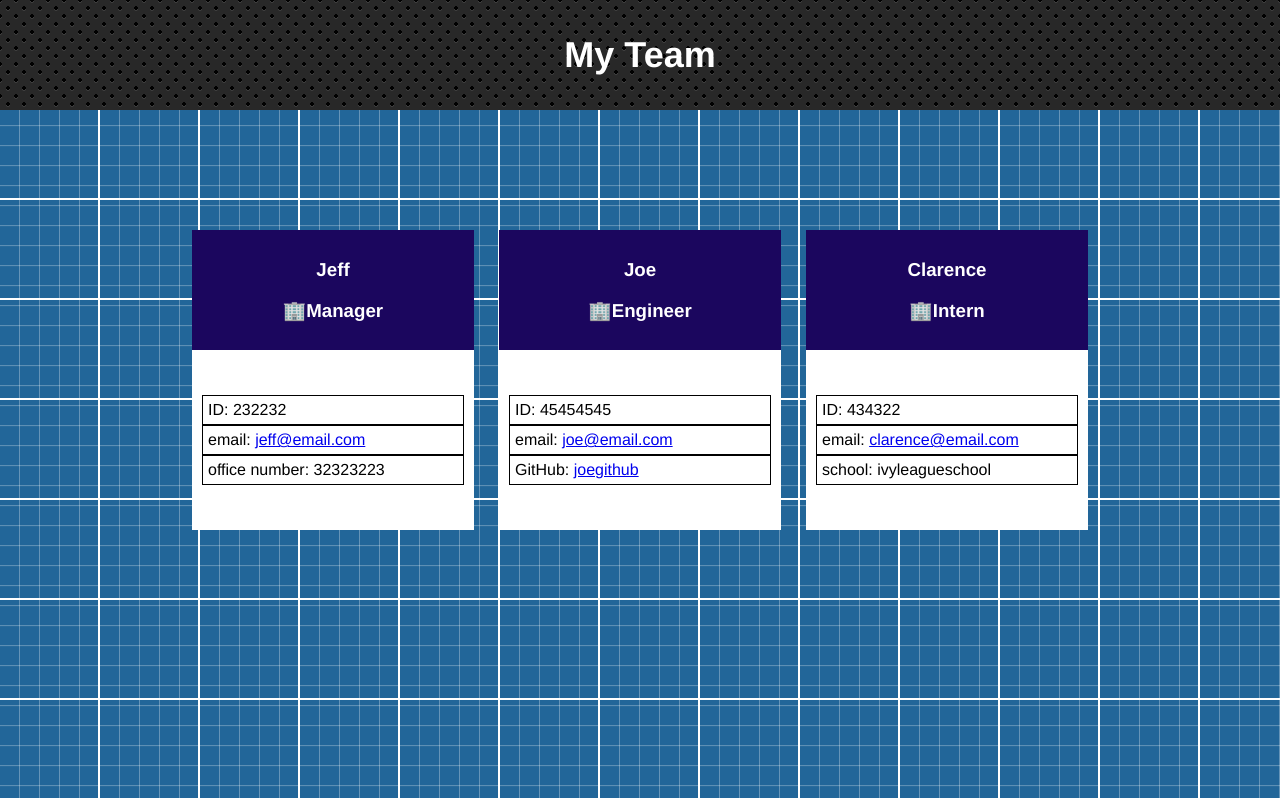
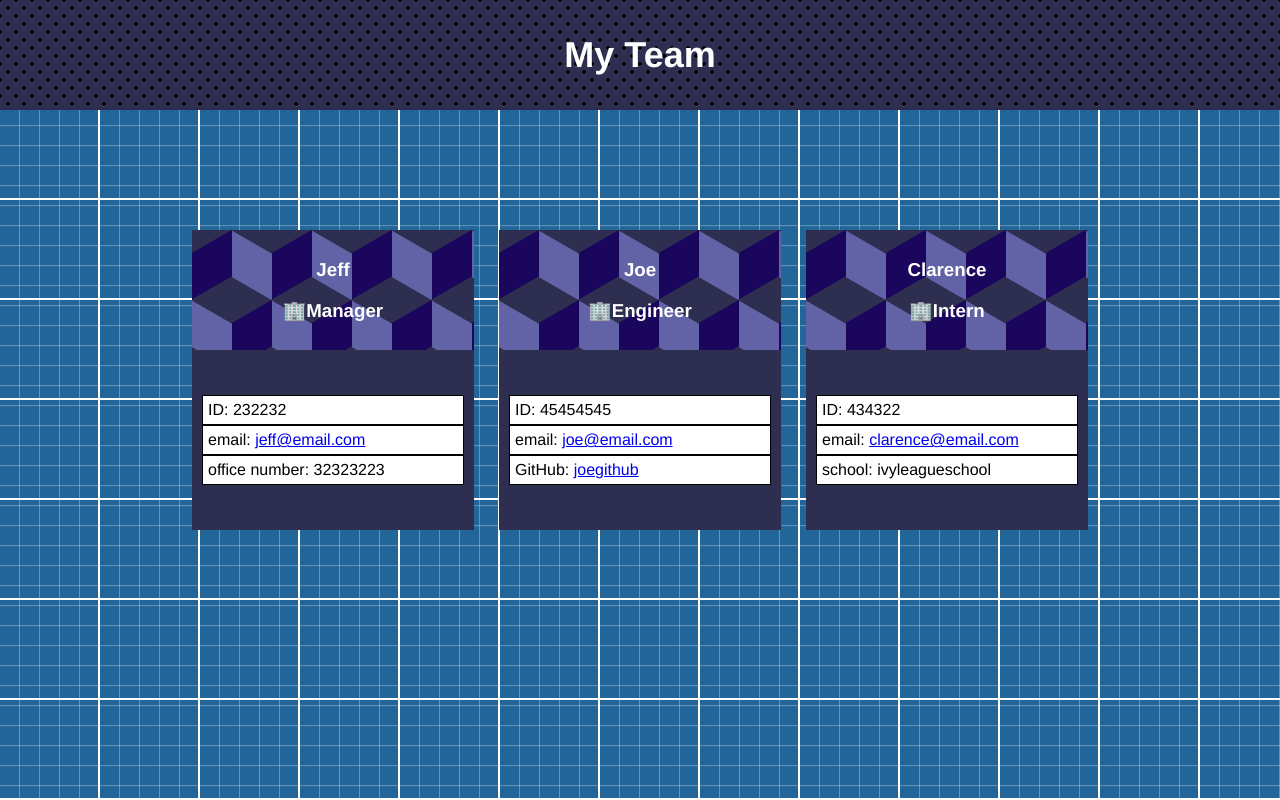
Before and after one commit to avablakedesign/avablake-team-profile-generator, a website: page index.html in a window 1280 px wide. Drawn offline with Linux system fonts and the light colour scheme.

Commit message:
A continued update to the dynamic HTML and CSS in index.js

```diff
--- a/index.html
+++ b/index.html
@@ -29,7 +29,7 @@
                         radial-gradient(black 15%, transparent 16%) 8px 8px,
                         radial-gradient(rgba(255,255,255,.1) 15%, transparent 20%) 0 1px,
                         radial-gradient(rgba(255,255,255,.1) 15%, transparent 20%) 8px 9px;
-                        background-color:#282828;
+                        background-color:rgba(46, 46, 80);
                         background-size: 16px 16px;
                    color: white;
                    text-align: center;
@@ -47,6 +47,15 @@
                .cardheader {
                    padding: 10px;
                    background-color: #1B065E;
+                   background-image:
+                        linear-gradient(30deg, rgb(46, 46, 80) 12%, transparent 12.5%, transparent 87%, rgb(46, 46, 80) 87.5%, rgb(46, 46, 80)),
+                        linear-gradient(150deg, rgb(46, 46, 80) 12%, transparent 12.5%, transparent 87%, rgb(46, 46, 80) 87.5%, rgb(46, 46, 80)),
+                        linear-gradient(30deg, rgb(46, 46, 80) 12%, transparent 12.5%, transparent 87%, rgb(46, 46, 80) 87.5%, rgb(46, 46, 80)),
+                        linear-gradient(150deg, rgb(46, 46, 80) 12%, transparent 12.5%, transparent 87%, rgb(46, 46, 80) 87.5%, rgb(46, 46,80)),
+                        linear-gradient(60deg, rgb(98, 98, 166) 25%, transparent 25.5%, transparent 75%, rgb(98, 98, 166) 75%, rgb(98, 98, 166)),
+                        linear-gradient(60deg, rgb(98, 98, 166) 25%, transparent 25.5%, transparent 75%, rgb(98, 98, 166) 75%, rgb(98, 98, 166));
+                   background-size:80px 140px;
+                   background-position: 0 0, 0 0, 40px 70px, 40px 70px, 0 0, 40px 70px;
                    color: white;
                    max-width:100%;
                    min-height:15%;
@@ -60,7 +69,7 @@
                     flex-direction: column;
                     padding: 10px;
                     max-width: 100%;
-                    background-color: white;
+                    background-color: rgb(46, 46, 80);
                     height: 20vh;
                }
                /*This changes the background to white and adds a border*/
```
Also changed, not shown: index.js (+10 -1 lines).
